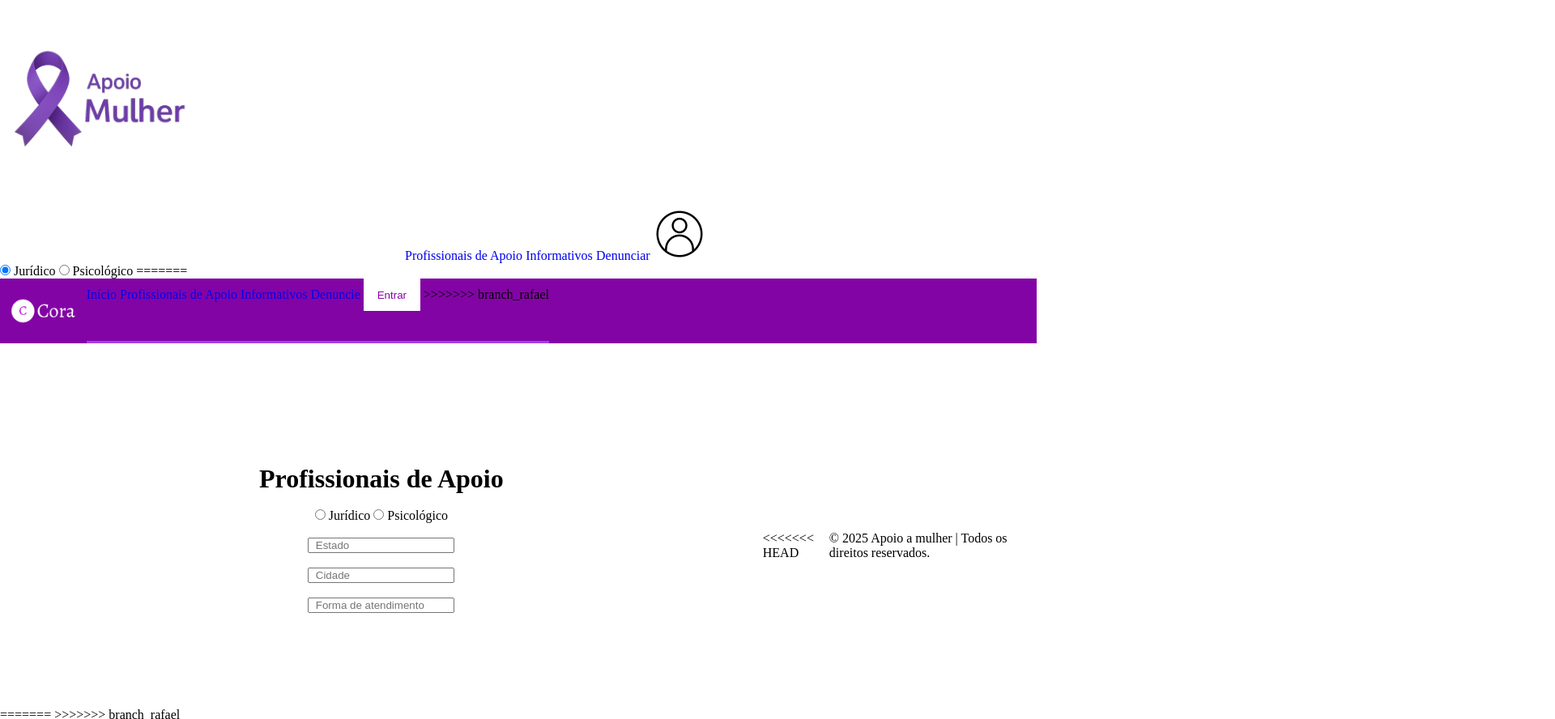
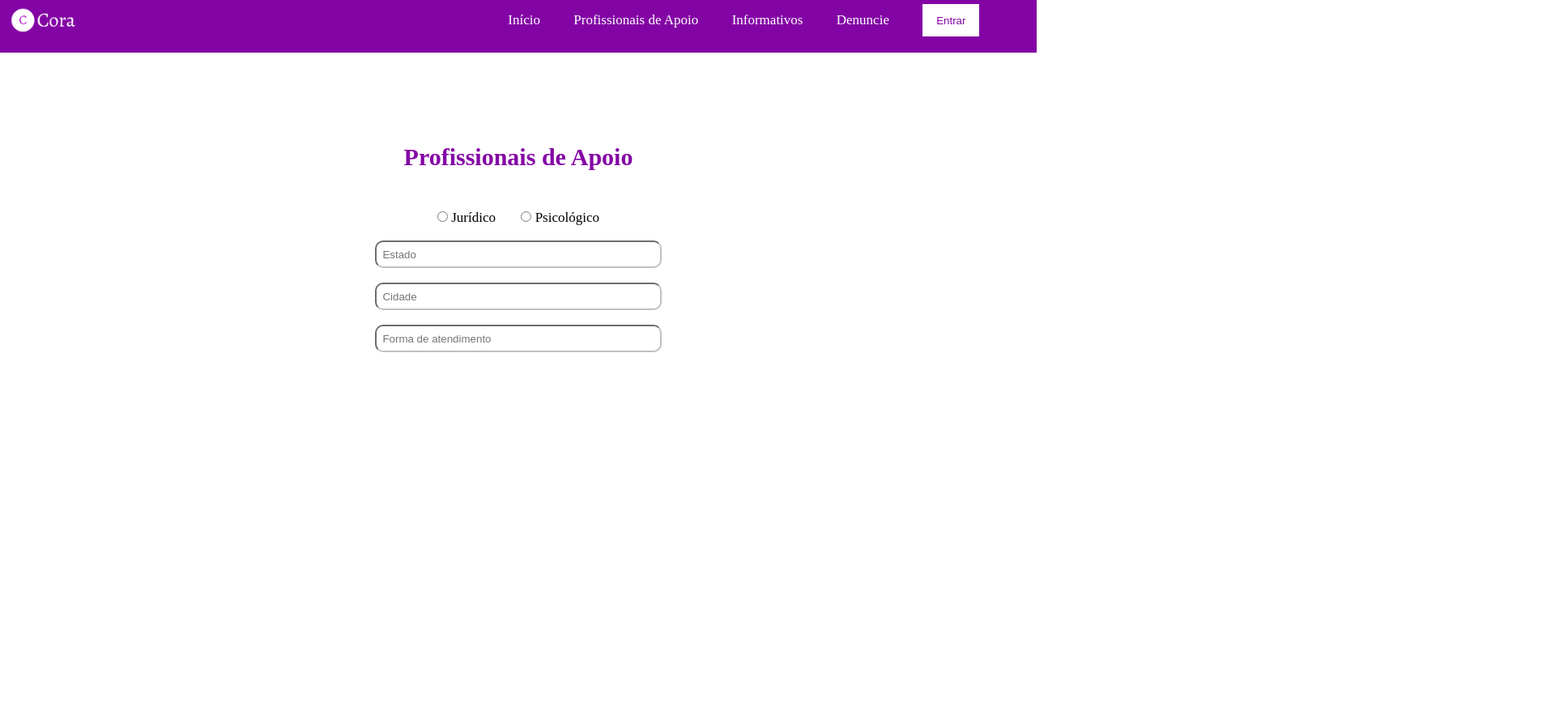
Before and after one commit to MarihRodrigues/Cora-v2, a plain HTML site: page codigo-fonte/profissionais/profissionais.html in a window 1280 px wide. Shown: the part 15-903 px from the top of the page at 81% size, 1920 px wide, since content can reach past the window. After the commit the page ends 800 px from the top, so only its background shows below. Drawn offline with Linux system fonts and the light colour scheme.

Commit message:
alteracoes

```diff
--- a/codigo-fonte/denuncia/paginaDenuncia.css
+++ b/codigo-fonte/denuncia/paginaDenuncia.css
@@ -1,26 +1,4 @@
 * {
-<<<<<<< HEAD
-  list-style: none;
-  margin: 0;
-  padding: 0;
-  box-sizing: border-box;
-  text-decoration: none;
-}
-
-.main {
-    height: 100vh;
-    width: 100vw;
-    display : flex;
-    flex-direction: column;
-    justify-content: space-between;
-    font-family: Arial, Helvetica, sans-serif;
-
-  }
-
-
-body {
-    background-color: white;
-=======
     margin: 0;
     padding: 0;
 }
@@ -69,7 +47,6 @@ a {
     justify-content: center;
     width: 500px;
     align-items: center;
->>>>>>> branch_rafael
     display: flex;
     flex-direction: column;
     border-radius: 20px;
@@ -78,54 +55,13 @@ a {
 .campo {
     justify-content: center;
     align-items: center;
-<<<<<<< HEAD
-    font-size: 17px;
-    font-family: Arial, Helvetica, sans-serif;
-    justify-content: space-between;
-    margin: 0;
-
-
-}
-
-.cabecalho {
-    display: flex;
-    justify-content: space-between;
-    align-items: center;
-    padding: 20px 60px;
-    border-bottom: 3px solid #9E43E7;
-    background-color: white;
-    height: 20%;
-}
-
-.logo-cabecalho img {
-    width: 250px;
-}
-
-.menu a {
-    margin-left: 20px;
-    text-decoration: none;
-    color: #333;
-    font-weight: bold;
-}
-
-.container {
-    max-width: 500px;
-    width: 90%;
-    text-align: center;
-    margin: auto;
-    padding: 40px 20px;
-    border-radius: 20px;
-    display: flex;
-    flex-direction: column;
-
-=======
     border-color: #BA91BA;
     display: flex;
     width: 400px;
     height: 30px;
     border-radius: 10px;
     border-style: none;
->>>>>>> branch_rafael
+    margin-top: 20px;
 }
 
 h1 {
@@ -134,53 +70,6 @@ h1 {
     text-align: center;
     padding-bottom: 50px;
     font-size: 30px;
-<<<<<<< HEAD
-    font-weight: bold;
-    line-height: 1.4;
-    display: flex;
-    flex-direction: column;
-}
-
-form {
-    display: flex;
-    flex-direction: column;
-    gap: 20px;
-    margin-bottom: 30px;
-}
-
-input {
-    padding: 15px;
-    border: none;
-    border-radius: 20px;
-    background-color: #dcdcdc;
-    font-size: 17px;
-}
-
-.resultado {
-    font-size: 17px;
-    color: #444;
-}
-
-.botao-secundario {
-    align-items: center;
-    font-size: 17px;
-    color: whitesmoke;
-    background-color: #f3160e;
-    border-radius: 10px;
-    padding: 5px 20px;
-    height: 40px;
-  }
-
-  .rodape {
-    display: flex;
-    flex-direction: row;
-    justify-content: center;
-    padding: 20px 60px;
-    align-items: center;
-    height: 50px;
-  }
-
-=======
 }
 
 .localizar {
@@ -190,4 +79,3 @@ input {
     border: #BA91BA;
     margin-top: 30px;
 }
->>>>>>> branch_rafael
--- a/codigo-fonte/profissionais/profissionais.css
+++ b/codigo-fonte/profissionais/profissionais.css
@@ -1,11 +1,6 @@
 * {
     margin: 0;
     padding: 0;
-<<<<<<< HEAD
-    box-sizing: border-box;
-    font-family: Arial, Helvetica, sans-serif
-=======
->>>>>>> branch_rafael
 }
 
 .cabecalho {
@@ -18,18 +13,6 @@
 .indice {
     justify-content: end;
     align-items: center;
-<<<<<<< HEAD
-    padding: 20px 40px;
-    border-bottom: 3px solid #9E43E7;
-}
-
-.logo img {
-    width: 250px;
-}
-
-nav {
-=======
->>>>>>> branch_rafael
     display: flex;
     width: 20500px;
     justify-content: space-around;
@@ -40,14 +23,6 @@ nav {
 
 a {
     text-decoration: none;
-<<<<<<< HEAD
-    color: black;
-    font-size: 16px;
-}
-
-.link-vermelho {
-    color: black;
-=======
     color: #ffffff;
 }
 
@@ -57,7 +32,6 @@ a {
     color: #8304A5;
     background-color: #ffffff;
     border-style: none;
->>>>>>> branch_rafael
 }
 
 .campoFormulario {
@@ -79,19 +53,12 @@ a {
     flex-direction: column;
 }
 
-<<<<<<< HEAD
-.container {
-    max-width: 800px;
-    margin: 0 auto;
-    padding-bottom: 40px;
-=======
 .campo {
 
     border-color: #c0c0c0;
     width: 350px;
     height: 30px;
     border-radius: 10px;
->>>>>>> branch_rafael
 }
 
 .filtros {
@@ -103,57 +70,8 @@ justify-content: space-between;
 font-size: 17px;
 }
 
-<<<<<<< HEAD
-.profissional {
-    display: flex;
-    align-items: flex-start;
-    justify-content: space-between;
-    background-color: white;
-    padding: 20px;
-    border-bottom: 1px solid #eee;
-}
-
-.profissional.destaque {
-    background-color: white;
-}
-
-.icon img {
-    width: 50px;
-}
-
-.info {
-    flex: 1;
-    margin-left: 20px;
-}
-
-.nome {
-    font-size: 16px;
-    margin-bottom: 5px;
-}
-
-.vermelho {
-    color: #dc2626;
-}
-
-.saiba-mais {
-    color: black;
-    text-decoration: none;
-    font-size: 14px;
-    margin-top: 10px;
-}
-
-.rodape {
-    display: flex;
-    flex-direction: row;
-    justify-content: center;
-    padding: 20px 60px;
-    align-items: center;
-    height: 50px;
-  }
-=======
 h1 {
     padding-bottom: 30px;
     font-size: 30px;
     color: #8304A5
 }
->>>>>>> branch_rafael
--- a/codigo-fonte/profissionais/profissionais.html
+++ b/codigo-fonte/profissionais/profissionais.html
@@ -9,29 +9,6 @@
 </head>
 
 <body>
-<<<<<<< HEAD
-    <header>
-        <div class="logo">
-            <img src="../imagens/logo.png" alt="Logo Apoio Mulher">
-        </div>
-        <nav class="menu">
-
-            <a href="../profissionais/profissionais.html">Profissionais de Apoio</a>
-            <a href="../informativos/informativos.html">Informativos</a>
-            <a class="botao-secundario" href="../denuncia/paginaDenuncia.html">Denunciar</a>
-            <a href="../login/paginaLogin.html">
-                <img src="../imagens/entrar.png" alt="entrar">
-
-            </a>
-
-        </nav>
-    </header>
-
-    <main class="container">
-        <div class="filtros">
-            <label><input type="radio" name="area" checked> Jurídico</label>
-            <label><input type="radio" name="area"> Psicológico</label>
-=======
 
     <div class="cabecalho">
         <img src="../imagens/logoCora.png" alt="Logo">
@@ -41,7 +18,6 @@
             <a href="#">Informativos</a>
             <a href="#">Denuncie</a>
             <button class="entrar-1">Entrar</button>
->>>>>>> branch_rafael
         </div>
     </div>
 
@@ -59,17 +35,8 @@
             <input class="campo" type="text" placeholder="  Forma de atendimento"><br />
 
         </div>
-<<<<<<< HEAD
-
-        <footer class="rodape">
-            <p>&copy; 2025 Apoio a mulher | Todos os direitos reservados.</p>
-        </footer>
-
-    </main>
-=======
     </form>
 
->>>>>>> branch_rafael
 </body>
 
 </html>
```
Also changed, not shown: codigo-fonte/login/paginaLogin.css (+4 -5 lines).
